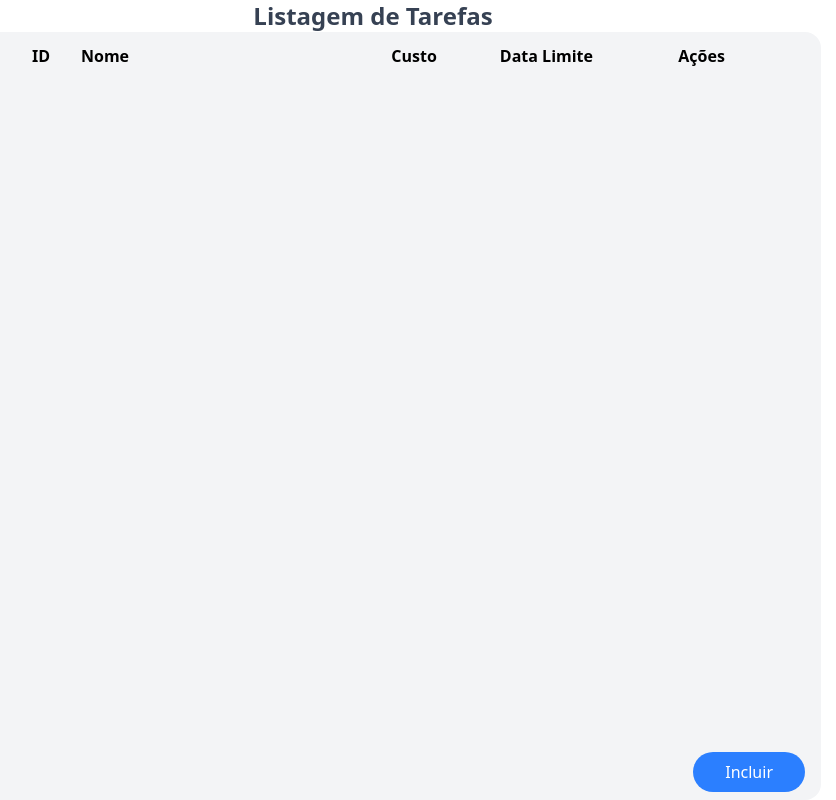
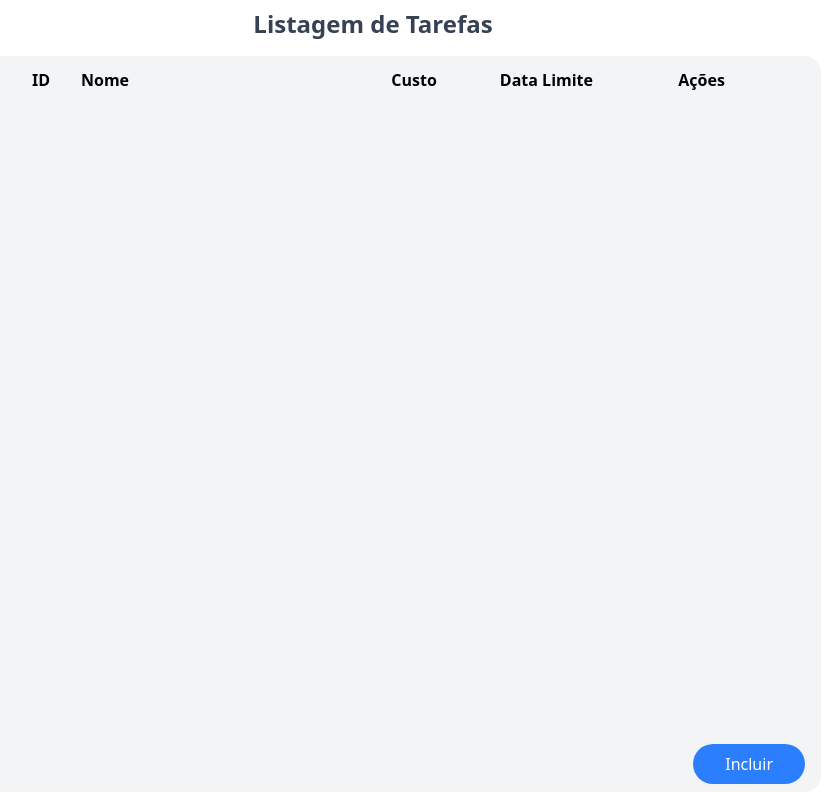
Before and after one commit to FelipeTolentino/fatto-tasksapp, a website: page frontend/index.html in a window 1280 px wide. Shown: the whole page, without its empty margins (267-1103 px from the left). Drawn offline with Linux system fonts and the light colour scheme; no server answers.

Commit message:
title and bottom spacing

```diff
--- a/frontend/index.html
+++ b/frontend/index.html
@@ -9,9 +9,9 @@
 
   <body class="bg-white min-h-screen flex flex-col">
 
-    <span class="text-center font-bold text-gray-700 text-2xl">Listagem de Tarefas</span>
+    <span class="text-center font-bold text-gray-700 text-2xl my-2">Listagem de Tarefas</span>
 
-    <div class="max-w-4xl w-full mx-auto bg-gray-100 rounded-2xl px-2 flex flex-col flex-1">
+    <div class="max-w-4xl w-full mx-auto bg-gray-100 rounded-2xl px-2 flex flex-col flex-1 my-2">
 
         <div class="grid grid-cols-[60px_80px_3fr_1fr_1fr_2fr] font-bold py-3 px-2">
           <div></div>
```
